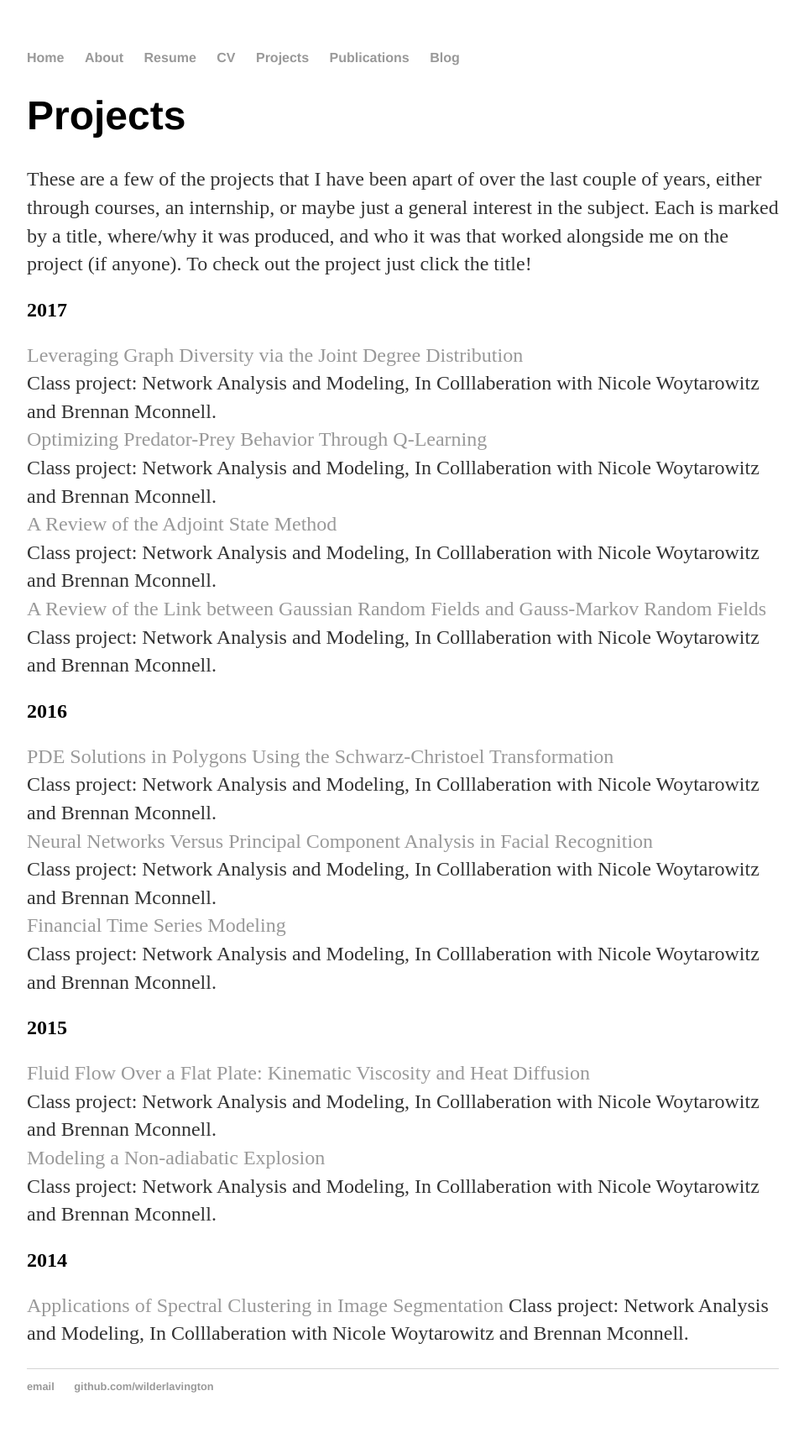
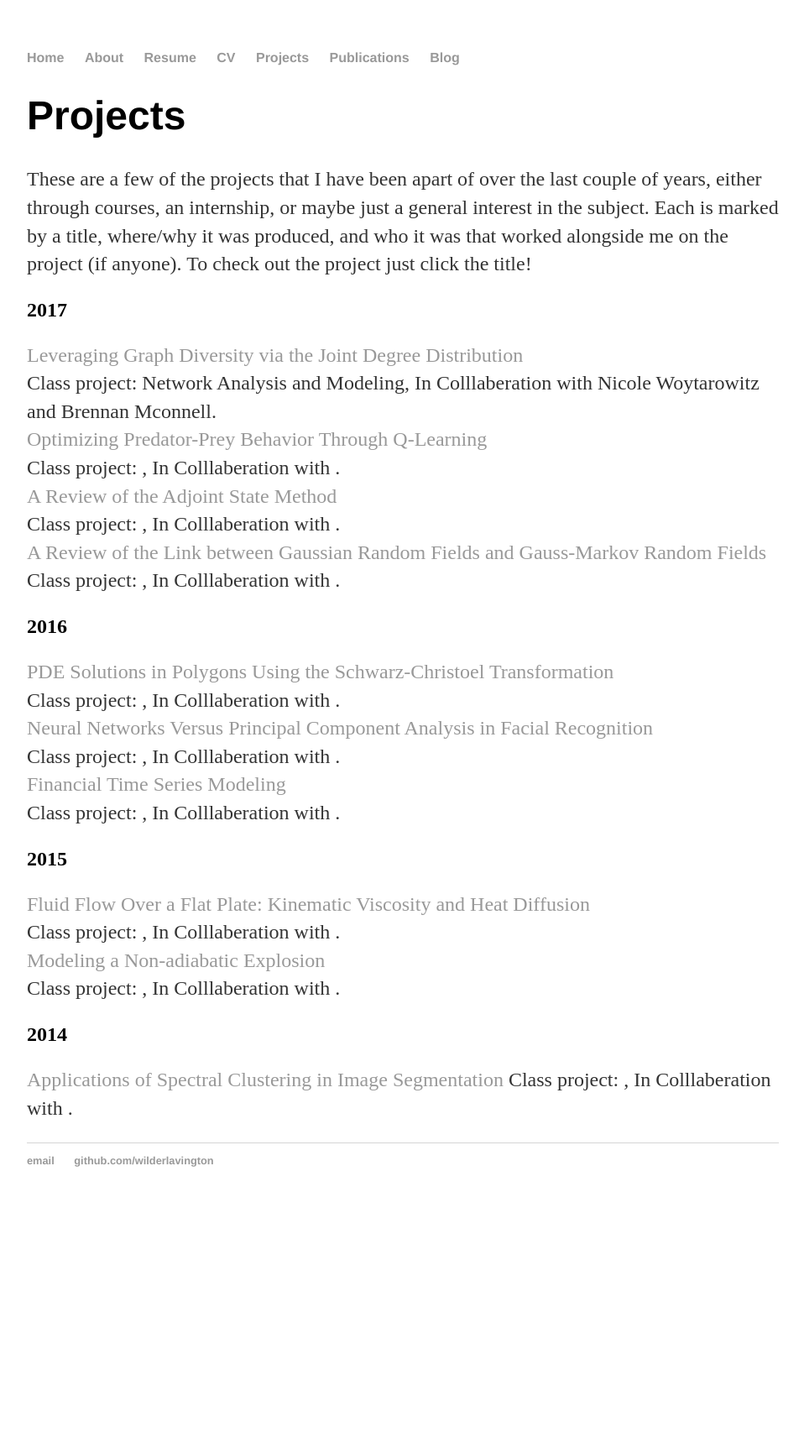
Before and after one commit to WilderLavington/old_web_page, a Jekyll site: the page built from projects/index.md, in a window 1280 px wide. Shown: the whole page at 84% size, without its empty margins (160-1118 px from the left). Built offline with Jekyll 4.4.1, drawn with Linux system fonts in a browser that asks for light colours; our own code applies the rules of GitHub Pages for plain Markdown files; after the commit the page ends 1450 px from its top, so only the background shows below that.

Commit message:
Update index.md

```diff
--- a/projects/index.md
+++ b/projects/index.md
@@ -5,23 +5,23 @@ These are a few of the projects that I have been apart of over the last couple o
 [Leveraging Graph Diversity via the Joint Degree Distribution](http://stackoverflow.com)
 Class project: Network Analysis and Modeling, In Colllaberation with Nicole Woytarowitz and Brennan Mconnell.
 [Optimizing Predator-Prey Behavior Through Q-Learning](http://stackoverflow.com)
-Class project: Network Analysis and Modeling, In Colllaberation with Nicole Woytarowitz and Brennan Mconnell.
+Class project: , In Colllaberation with .
 [A Review of the Adjoint State Method](http://stackoverflow.com)
-Class project: Network Analysis and Modeling, In Colllaberation with Nicole Woytarowitz and Brennan Mconnell.
+Class project: , In Colllaberation with .
 [A Review of the Link between Gaussian Random Fields and Gauss-Markov Random Fields](http://stackoverflow.com)
-Class project: Network Analysis and Modeling, In Colllaberation with Nicole Woytarowitz and Brennan Mconnell.
+Class project: , In Colllaberation with .
 ## 2016
 [PDE Solutions in Polygons Using the Schwarz-Christoel Transformation](http://stackoverflow.com)
-Class project: Network Analysis and Modeling, In Colllaberation with Nicole Woytarowitz and Brennan Mconnell.
+Class project: , In Colllaberation with .
 [Neural Networks Versus Principal Component Analysis in Facial Recognition](http://stackoverflow.com)
-Class project: Network Analysis and Modeling, In Colllaberation with Nicole Woytarowitz and Brennan Mconnell.
+Class project: , In Colllaberation with .
 [Financial Time Series Modeling](http://stackoverflow.com)
-Class project: Network Analysis and Modeling, In Colllaberation with Nicole Woytarowitz and Brennan Mconnell.
+Class project: , In Colllaberation with .
 ## 2015
 [Fluid Flow Over a Flat Plate: Kinematic Viscosity and Heat Diffusion](http://stackoverflow.com)
-Class project: Network Analysis and Modeling, In Colllaberation with Nicole Woytarowitz and Brennan Mconnell.
+Class project: , In Colllaberation with .
 [Modeling a Non-adiabatic Explosion](http://stackoverflow.com)
-Class project: Network Analysis and Modeling, In Colllaberation with Nicole Woytarowitz and Brennan Mconnell.
+Class project: , In Colllaberation with .
 ## 2014
 [Applications of Spectral Clustering in Image Segmentation](http://stackoverflow.com)
-Class project: Network Analysis and Modeling, In Colllaberation with Nicole Woytarowitz and Brennan Mconnell.
+Class project: , In Colllaberation with .
```
